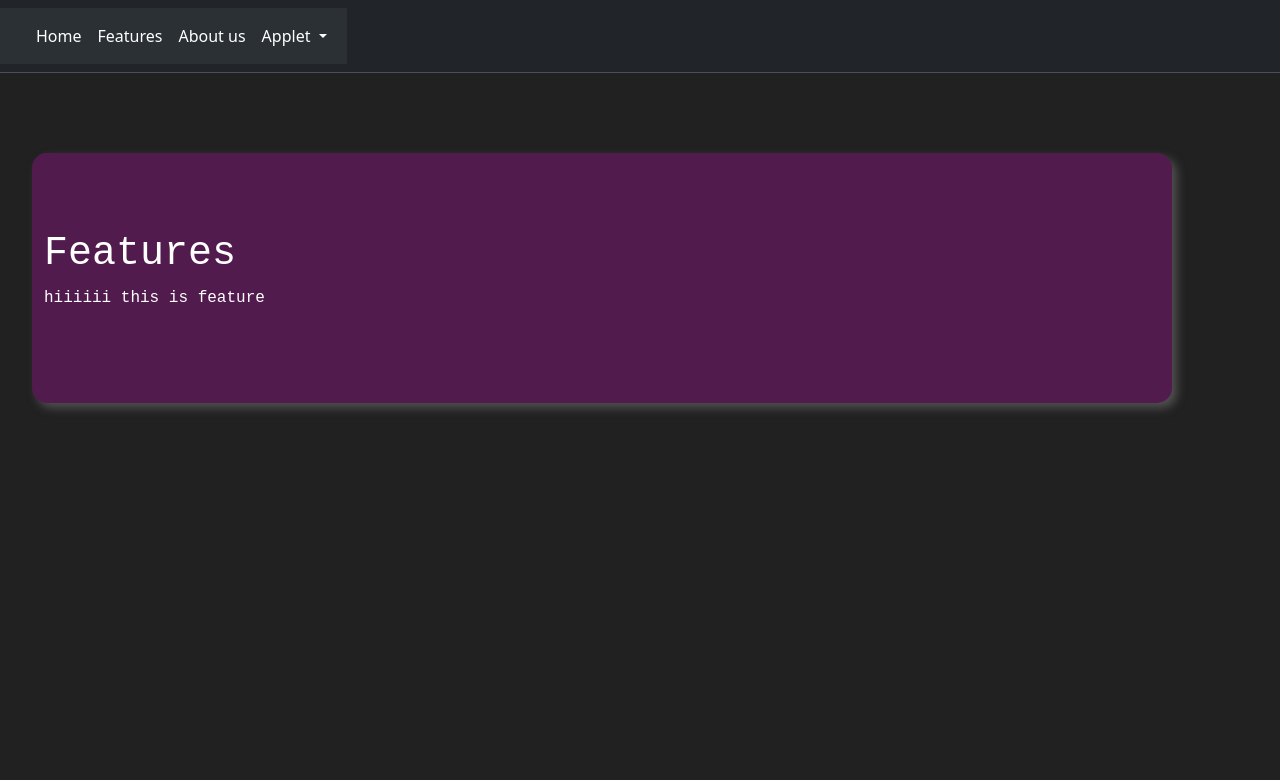
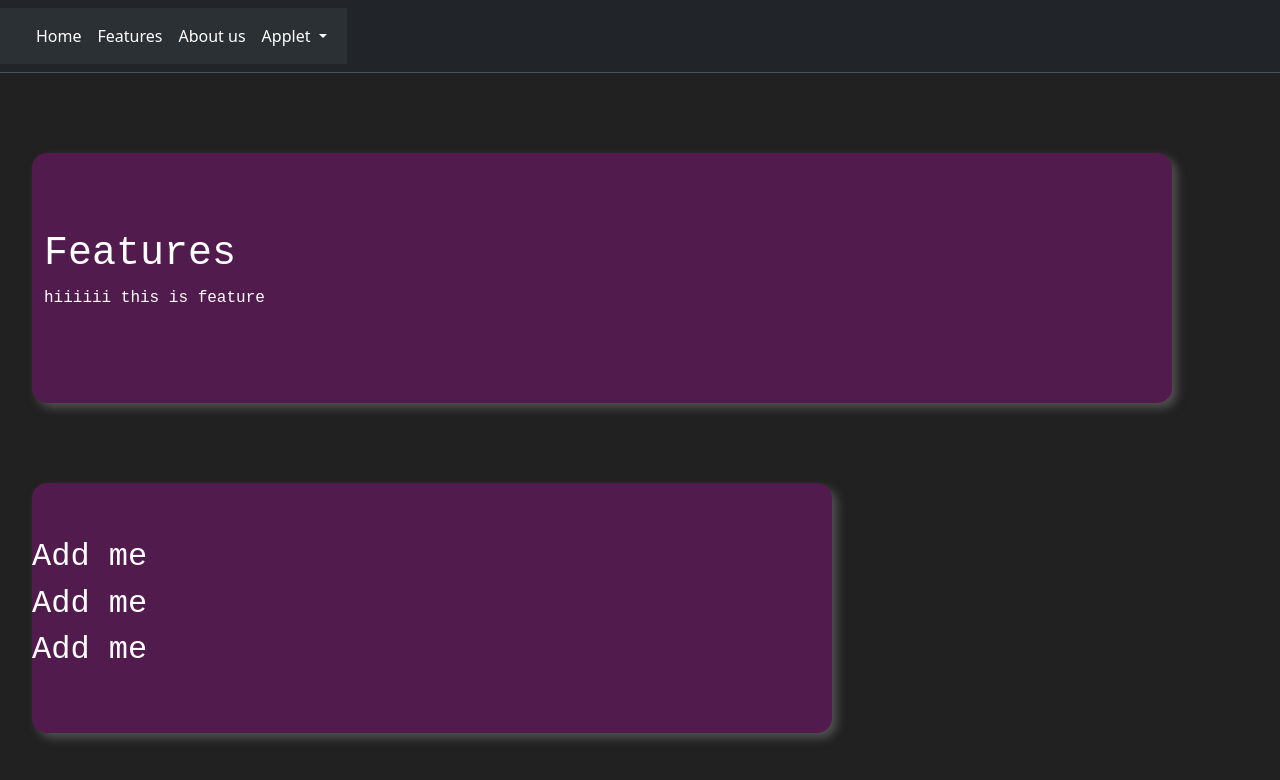
Before and after one commit to Bearbrand-sy/APPLET, a plain HTML site: page Applet/features.html in a window 1280 px wide. Drawn offline with nearby package versions, Linux system fonts and the light colour scheme.

Commit message:
added container2 in features.html

```diff
--- a/Applet/features.html
+++ b/Applet/features.html
@@ -40,6 +40,19 @@ align-content: center;
 
 .navbar-nav .nav-link:hover {
     color: #18f6fd;
+}
+.container2{
+width: 50rem;
+height: 250px;
+background: rgb(82, 27, 77);
+box-shadow: 5px 5px 10px rgba(129, 127, 127, 0.5);
+box-shadow: 10px;
+border-radius: 15px;
+margin-left: 2rem;
+margin-right: 5rem;
+margin-top: 5rem;
+font-family: 'Courier New', Courier, monospace;
+align-content: center;
 }
 
     </style>
@@ -85,7 +98,11 @@ align-content: center;
     <h1 >Features</h1>
     <p>hiiiiii this is feature</p>
    </div>
-
+  <div class="container2">
+    <h2>Add me</h2>
+    <h2>Add me</h2>
+    <h2>Add me</h2>
+  </div>
 
 </body>
 </html>
```
